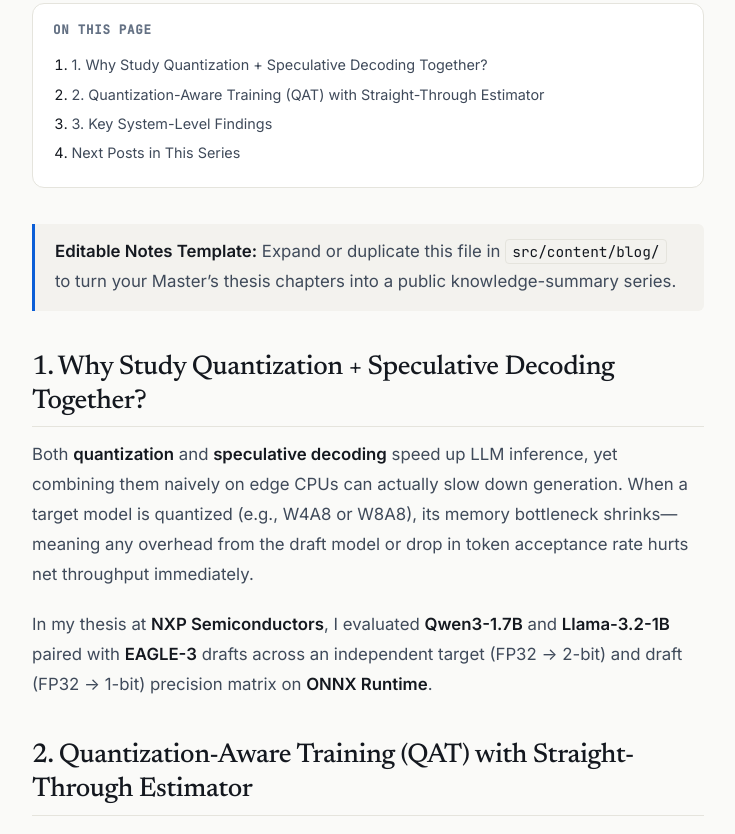
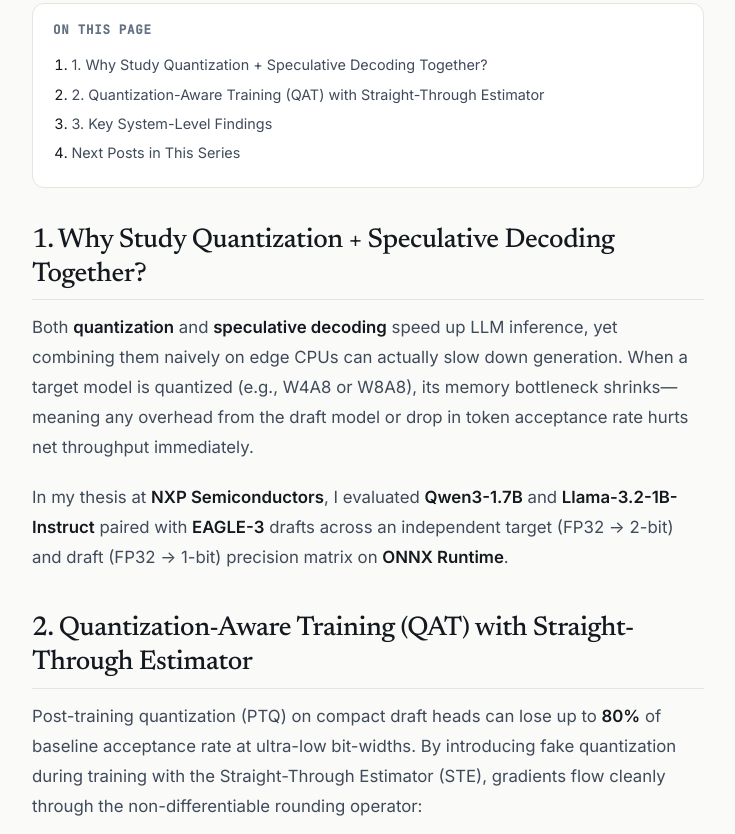
Before and after one commit to guohere/guohere.github.io, an Astro site: page /blog/master-thesis-notes-template in a window 1280 px wide. Shown: the part 584-1418 px from the top of the page, without its empty margins (272-1007 px from the left). Built offline with nearby package versions, Linux system fonts and the light colour scheme; Astro itself is replaced by a stand-in of ours; some packages are replaced by stand-ins of ours.

Commit message:
Revise master thesis notes template for clarity
Updated the thesis notes template to clarify model names and improve instructions.

```diff
--- a/src/content/blog/master-thesis-notes-template.md
+++ b/src/content/blog/master-thesis-notes-template.md
@@ -9,13 +9,11 @@ tags: ['Quantization', 'Speculative Decoding', 'EAGLE-3', 'QAT', 'ONNX Runtime']
 featured: true
 ---
 
-> **Editable Notes Template:** Expand or duplicate this file in `src/content/blog/` to turn your Master’s thesis chapters into a public knowledge-summary series.
-
 ## 1. Why Study Quantization + Speculative Decoding Together?
 
 Both **quantization** and **speculative decoding** speed up LLM inference, yet combining them naively on edge CPUs can actually slow down generation. When a target model is quantized (e.g., W4A8 or W8A8), its memory bottleneck shrinks—meaning any overhead from the draft model or drop in token acceptance rate hurts net throughput immediately.
 
-In my thesis at **NXP Semiconductors**, I evaluated **Qwen3-1.7B** and **Llama-3.2-1B** paired with **EAGLE-3** drafts across an independent target (FP32 → 2-bit) and draft (FP32 → 1-bit) precision matrix on **ONNX Runtime**.
+In my thesis at **NXP Semiconductors**, I evaluated **Qwen3-1.7B** and **Llama-3.2-1B-Instruct** paired with **EAGLE-3** drafts across an independent target (FP32 → 2-bit) and draft (FP32 → 1-bit) precision matrix on **ONNX Runtime**.
 
 ## 2. Quantization-Aware Training (QAT) with Straight-Through Estimator
 
```
